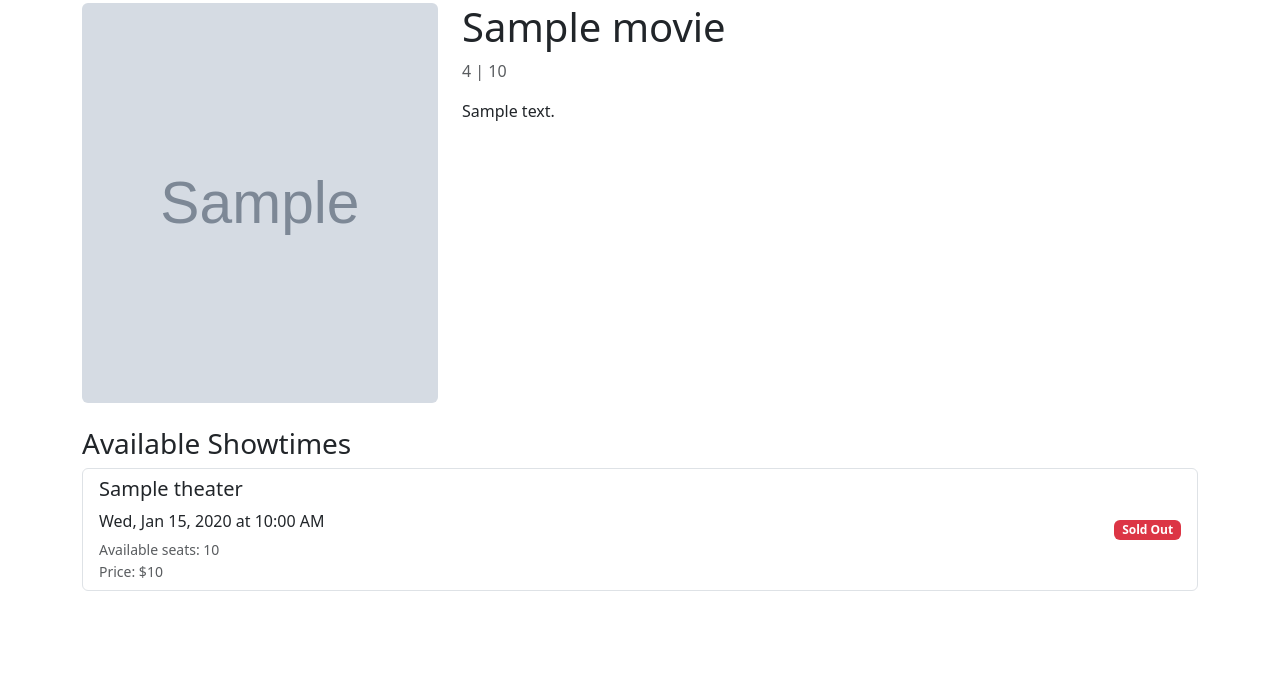
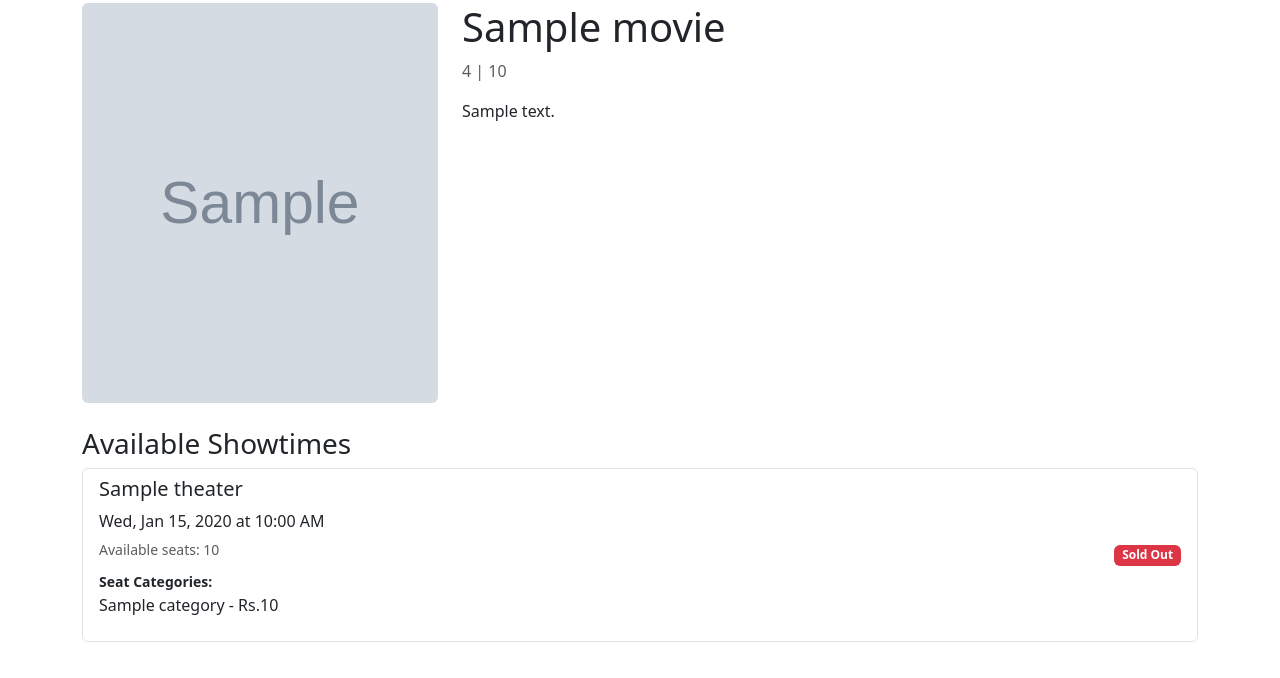
Before and after one commit to Nush-Faiz/Movie-Ticket-Booking-System, a Django app: template movie_ticket_system/tickets/templates/tickets/movie_details.html in a window 1280 px wide. Shown: the part 122-800 px from the top of the page. Run offline with Django 5.2, Linux system fonts and the light colour scheme; the template is opened without the code that fills it: most values are stand-ins (such as "Sample title", 1, 10 or a date in 2020); grey boxes marked "Sample" are stand-in pictures.

Commit message:
Update the movie details template in movie_details.html to change the ticket price details depending with the seat categories

```diff
--- a/movie_ticket_system/tickets/templates/tickets/movie_details.html
+++ b/movie_ticket_system/tickets/templates/tickets/movie_details.html
@@ -23,7 +23,14 @@
                 <h5>{{ showtime.theater.name }}</h5>
                 <p class="mb-1">{{ showtime.start_time|date:"D, M j, Y" }} at {{ showtime.start_time|time:"g:i A" }}</p>
                 <small class="text-muted">Available seats: {{ showtime.available_seats }}</small>
-                <small class="text-muted d-block">Price: ${{ showtime.price }}</small>
+                <div class="mt-2">
+                    <small class="fw-bold">Seat Categories:</small>
+                    <ul class="list-unstyled">
+                        {% for category in showtime.theater.seat_categories.all %}
+                        <li>{{ category.name }} - Rs.{{ category.price }}</li>
+                        {% endfor %}
+                    </ul>
+                </div>
             </div>
              {% if showtime.is_available %}
                 <a href="{% url 'book_ticket' showtime.id %}" class="btn btn-success">Book Now</a>
```
